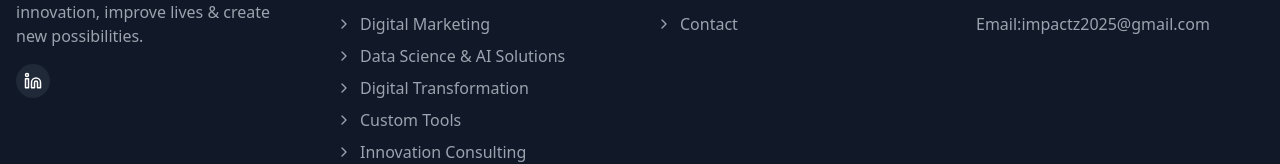
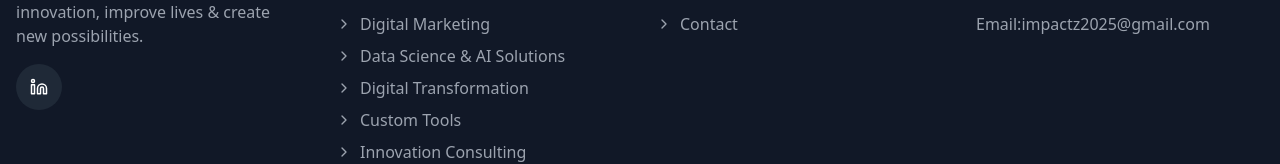
Before and after one commit to TasnimulHassan02/IMPACTZ-Website, a React (Vite) app: page / in a window 1280 px wide. Shown: the part 3624-3788 px from the top of the page. Built offline with nearby package versions, Linux system fonts and the light colour scheme.

Commit message:
Visual edit in Lovable
Edited UI in Lovable

```diff
--- a/src/components/Footer.tsx
+++ b/src/components/Footer.tsx
@@ -18,7 +18,7 @@ const Footer: React.FC = () => {
               solve real world problems, drive innovation, improve lives & create new possibilities.
             </p>
             <div className="flex space-x-4">
-              <a href="https://www.linkedin.com/company/impactz2025/?viewAsMember=true" target="_blank" className="bg-gray-800 hover:bg-brand-blue transition-colors p-2 rounded-full">
+              <a href="https://www.linkedin.com/company/impactz2025/?viewAsMember=true" target="_blank" className="bg-gray-800 hover:bg-brand-blue transition-colors p-2 rounded-full py-[14px] px-[14px]">
                 <Linkedin size={18} />
               </a>
             </div>
```
